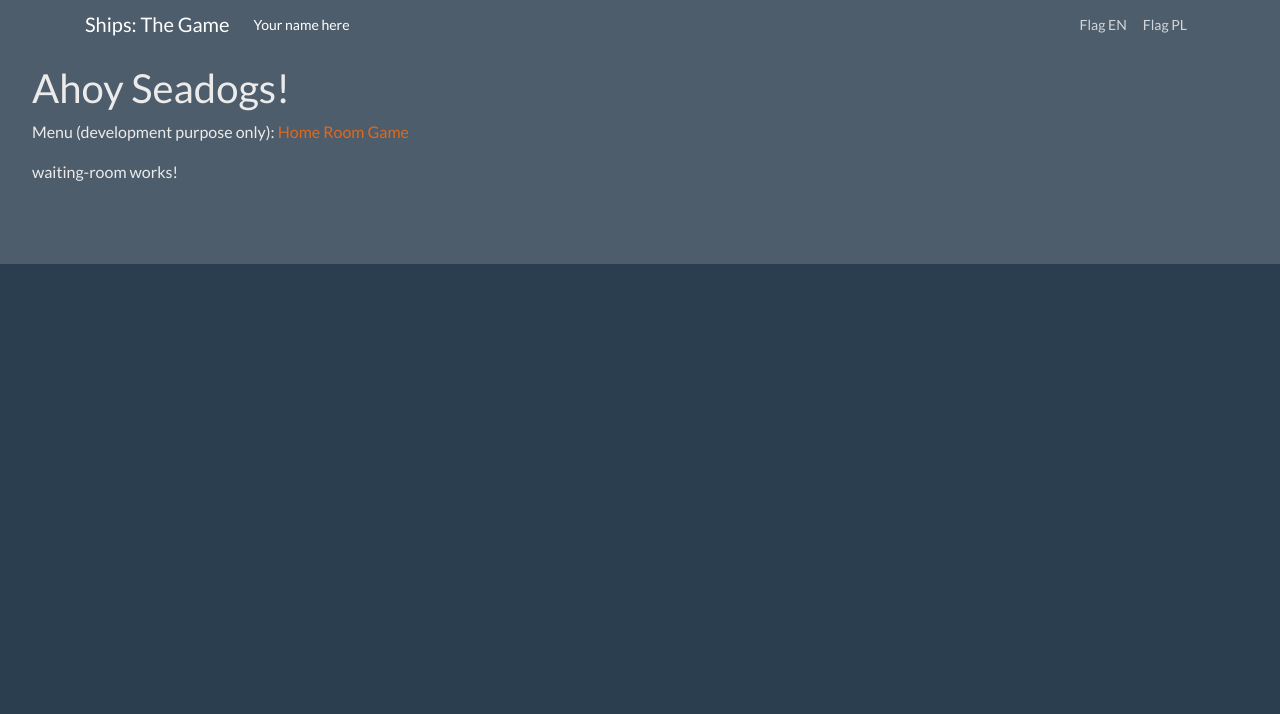
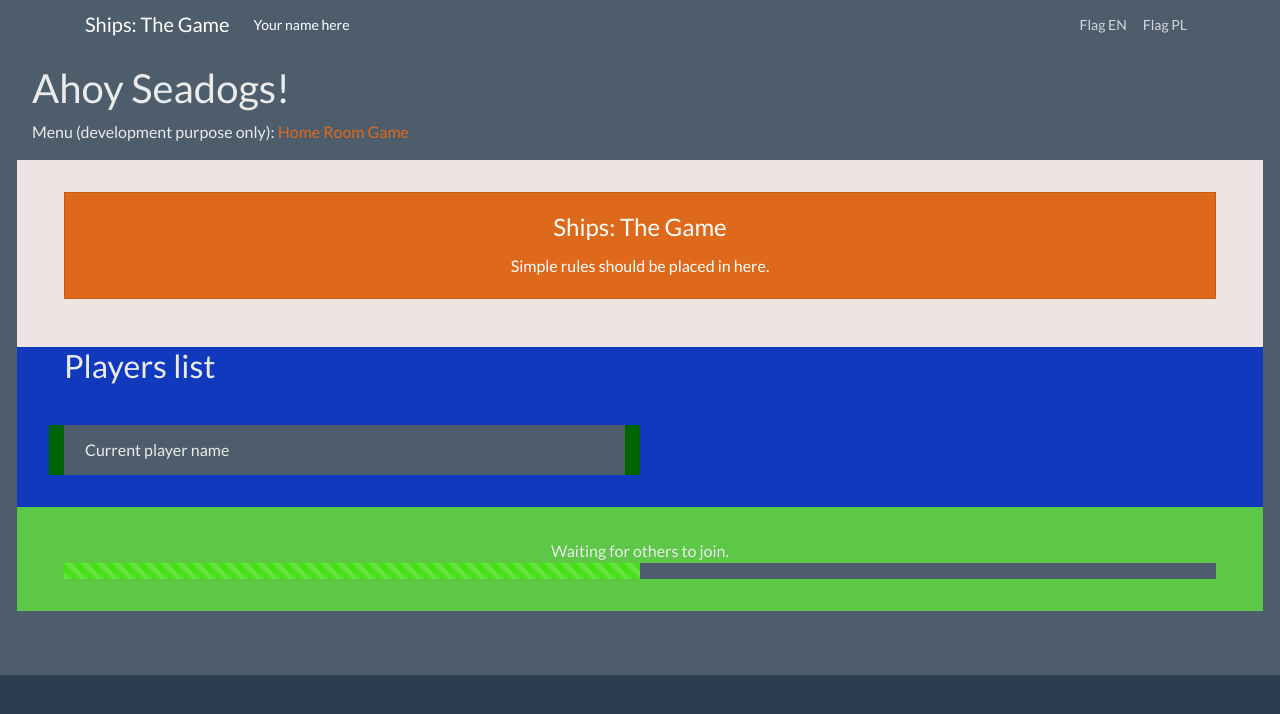
Before and after one commit to choooobert/ShipsFrontend, an Angular app: page /waiting-room in a window 1280 px wide. Shown: the top 714 px of the page. Built offline with nearby package versions, Linux system fonts and the light colour scheme.

Commit message:
Waiting room skeleton done. Small changes in homepage implemented.

```diff
--- a/src/app/home/home.component.html
+++ b/src/app/home/home.component.html
@@ -3,9 +3,9 @@
         <div class="col-lg-12">
             <div class="bs-component">
 
-                <div class="card text-white bg-primary mb-3">
+                <div class="card text-white bg-primary mb-3" style="text-align: center;">
                     <div class="card-body">
-                        <h4 class="card-title">Welcome to the ships game!</h4>
+                        <h4 class="card-title">Ships: The Game</h4>
                         <p class="card-text">Simple rules should be placed in here.</p>
                     </div>
                 </div>
@@ -30,7 +30,6 @@
                             <input type="text" value="wrong value" class="form-control is-invalid" id="inputInvalid">
                             <div class="invalid-feedback">Sorry, that username's taken. Try another?</div>
                         </div>
-
                     </fieldset>
                 </form>
             </div>
@@ -39,7 +38,7 @@
         <div class="col-lg-4 offset-lg-1" style="padding-top: 2rem;">
             <p class="bs-component">
                 <a>
-                    <button type="button" class="btn btn-primary btn-lg btn-block" routerLink="/waiting-room">Start the game</button>
+                    <button type="button" class="btn btn-primary btn-lg btn-block" routerLink="/waiting-room">Join the game</button>
                 </a>
             </p>
         </div>
@@ -47,3 +46,5 @@
     </div>
 
 </body>
+
+<!-- Background colors to be changed in final release -->
--- a/src/app/waiting-room/waiting-room.component.html
+++ b/src/app/waiting-room/waiting-room.component.html
@@ -1 +1,46 @@
-<p>waiting-room works!</p>
+<body class="">
+    <div class="row" style="padding: 2rem; background-color: rgb(238, 228, 228);">
+        <div class="col-lg-12">
+            <div class="bs-component">
+
+                <div class="card text-white bg-primary mb-3" style="text-align: center;">
+                    <div class="card-body">
+                        <h4 class="card-title">Ships: The Game</h4>
+                        <p class="card-text">Simple rules should be placed in here.</p>
+                    </div>
+                </div>
+
+            </div>
+        </div>
+    </div>
+
+    <div class="row" style="padding-left: 2rem; background-color: rgb(16, 57, 190);">
+        <div class="col-lg-12">
+          <h2>Players list</h2>
+        </div>
+      </div>
+
+    <div class="row" style="padding: 2rem; background-color: rgb(16, 57, 190);">
+        <div class="col-lg-6" style="background-color: darkgreen;">
+            <div class="bs-component">
+              <ul class="list-group">
+                <li class="list-group-item d-flex justify-content-between align-items-center">
+                  Current player name
+                </li>
+              </ul>
+            </div>
+        </div>
+    </div>
+
+    <div class="row" style="padding: 2rem; background-color: rgb(93, 199, 72);">
+        <div class="col-lg-12" style="text-align-last: center;">
+            Waiting for others to join.
+            <div class="progress">
+                <div class="progress-bar progress-bar-striped progress-bar-animated" role="progressbar" aria-valuenow="50" aria-valuemin="0" aria-valuemax="100" style="width: 50%;"></div>
+            </div>
+        </div>
+    </div>
+
+</body>
+
+<!-- Background colors to be changed in final release -->
```
Also changed, not shown: src/styles.css.
